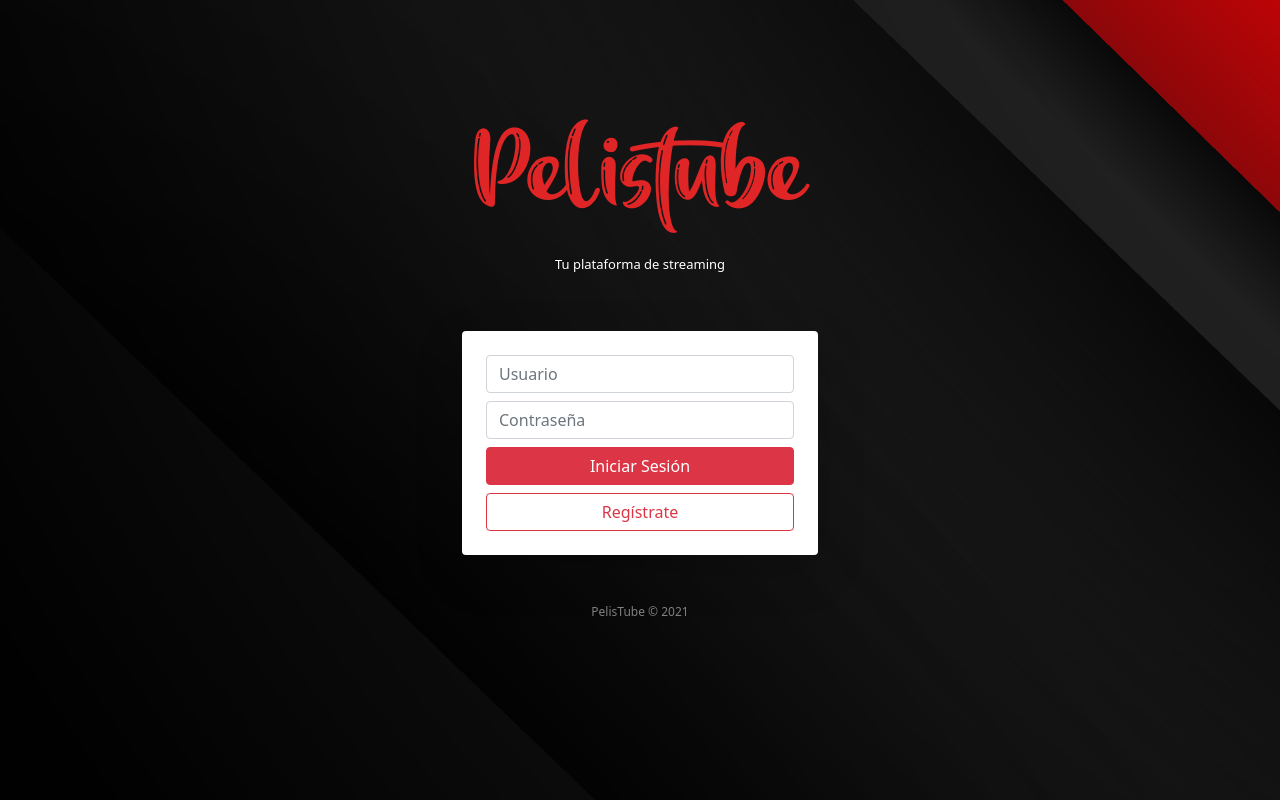
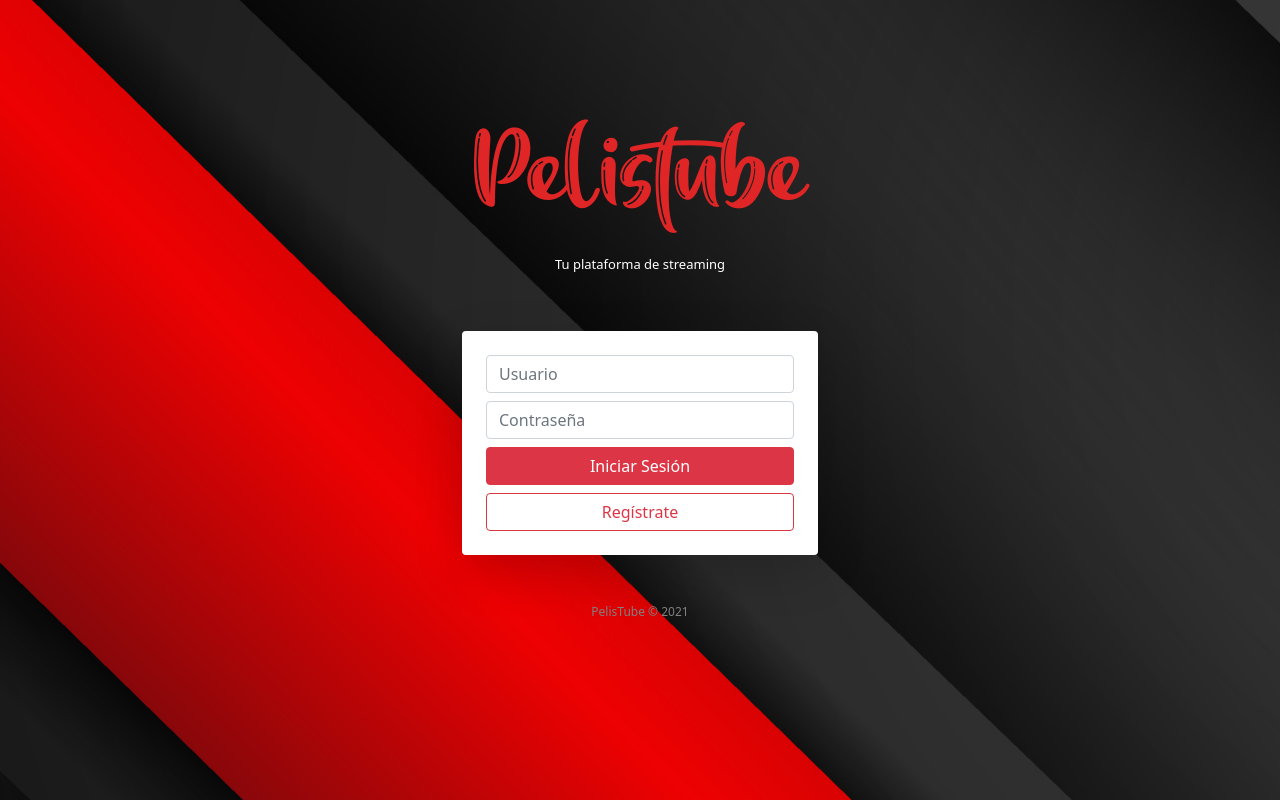
Before and after one commit to Joan6ALC/Base-de-Datos-2, a PHP site: page /index.php in a window 1280 px wide. Run offline with PHP 8.4, Linux system fonts and the light colour scheme; some libraries are stand-ins or nearby versions.

Commit message:
Update background

```diff
--- a/styles.css
+++ b/styles.css
@@ -1,8 +1,8 @@
 body {
-  overflow: auto;
-  background-image: url("img/background2.jpg");
-  background-position: absolute;
-  background-position-y: -2450px;
+    overflow: auto;
+    background-image: url("img/background.jpg");
+    background-position: absolute;
+    background-position: 10%;
 }
 
 header {
```
Also changed, not shown: img/background.jpg (renamed from img/background2.jpg).
